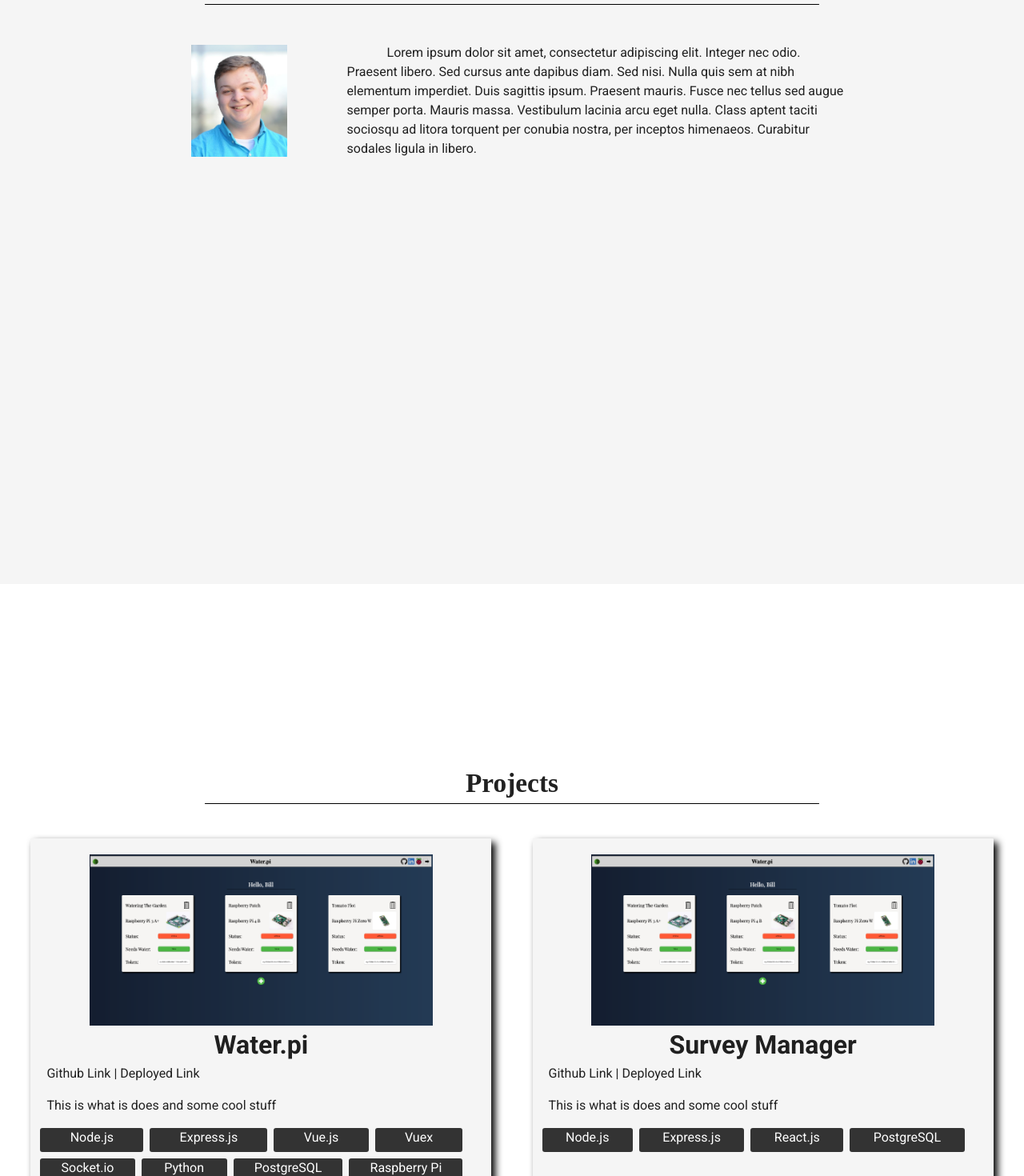
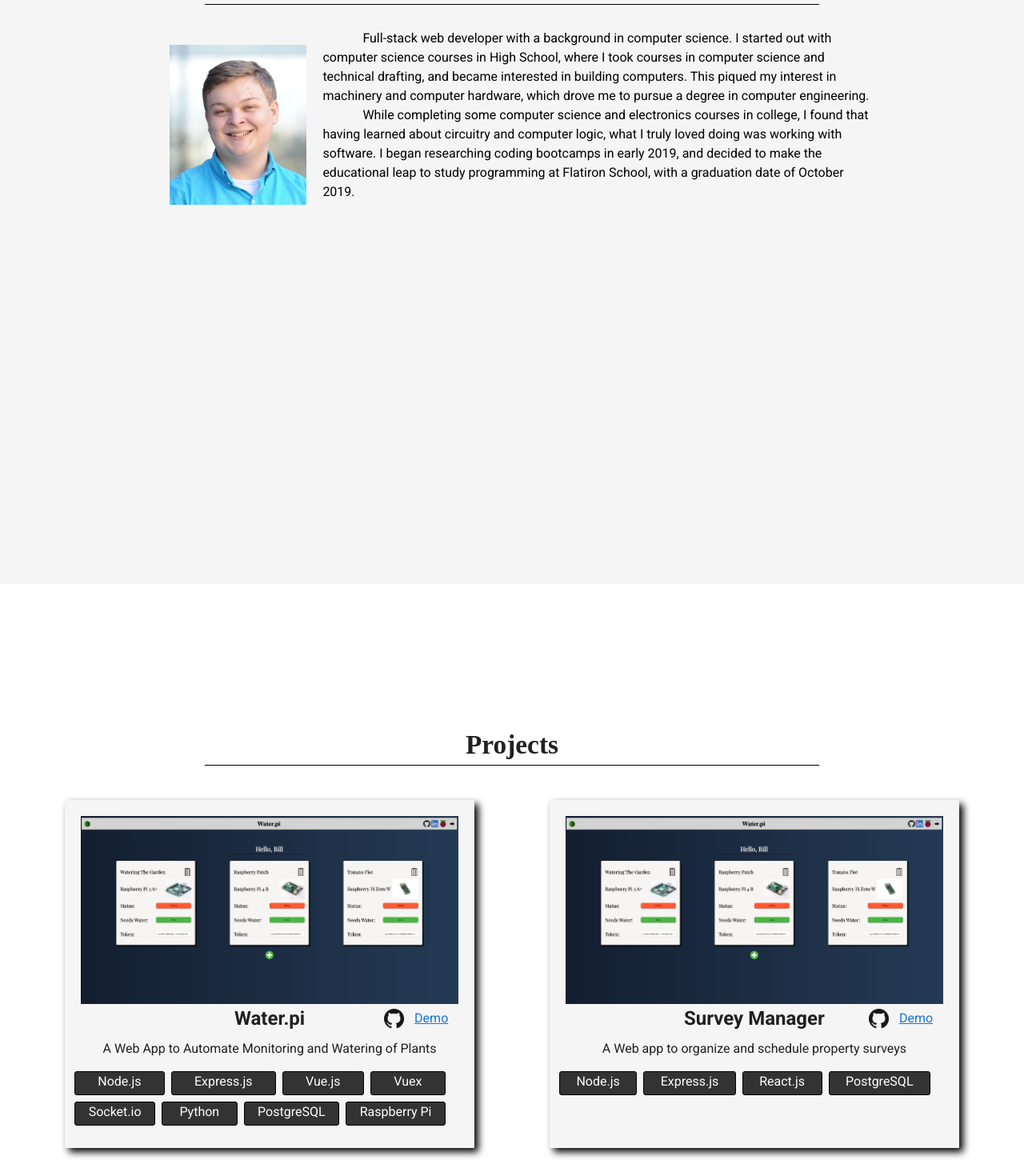
Before and after one commit to ethancollins0/PersonalSite, a Vue app: page / in a window 1280 px wide. Shown: the part 1040-2510 px from the top of the page at 80% size. Built offline with nearby package versions, Linux system fonts and the light colour scheme.

Commit message:
styling for projects and responsive design for about page

```diff
--- a/package.json
+++ b/package.json
@@ -10,6 +10,7 @@
   "dependencies": {
     "core-js": "^3.3.2",
     "vue": "^2.6.10",
+    "vue-material-design-icons": "^4.1.0",
     "vue-router": "^3.1.3",
     "vuetify": "^2.1.0",
     "vuex": "^3.0.1"
--- a/src/components/About.vue
+++ b/src/components/About.vue
@@ -4,7 +4,8 @@
             <h1>About</h1>
             <div class='about-content'>
                 <img src='@/assets/profile.jpg' />
-                <p>Lorem ipsum dolor sit amet, consectetur adipiscing elit. Integer nec odio. Praesent libero. Sed cursus ante dapibus diam. Sed nisi. Nulla quis sem at nibh elementum imperdiet. Duis sagittis ipsum. Praesent mauris. Fusce nec tellus sed augue semper porta. Mauris massa. Vestibulum lacinia arcu eget nulla. Class aptent taciti sociosqu ad litora torquent per conubia nostra, per inceptos himenaeos. Curabitur sodales ligula in libero. </p>
+                <p>Full-stack web developer with a background in computer science. I started out with computer science courses in High School, where I took courses in computer science and technical drafting, and became interested in building computers.  This piqued my interest in machinery and computer hardware, which drove me to pursue a degree in computer engineering. </p>
+                <p>While completing some computer science and electronics courses in college, I found that having learned about circuitry and computer logic, what I truly loved doing was working with software. I began researching coding bootcamps in early 2019, and decided to make the educational leap to study programming at Flatiron School, with a graduation date of October 2019.</p>
             </div>
         </div>
     </div>
@@ -38,12 +39,12 @@
 
             .about-content {
                 width: 70%;
-                display: flex;
-                flex-direction: row;
-                align-items: center;
-                justify-content: space-around;
+                // display: flex;
+                // flex-direction: row;
+                // align-items: center;
+                // justify-content: space-around;
                 img {
-                    height: 180px;
+                    height: 240px;
                     width: auto;
                     padding: 20px;
                     float: left;
@@ -52,8 +53,8 @@
                 p {
                     margin: 0;
                     text-indent: 50px;
-                    width: 70%;
-                    float: left;
+                    width: 100%;
+                    color: black;
                 }
             }
 
@@ -76,17 +77,36 @@
 
     @media screen and (max-width: 600px) {
         .about {
+            height: 150vh;
             .about-container {
                 .about-content {
                     display: flex;
                     flex-direction: column;
+                    align-items: center;
+
+                    img {
+                        height: 240px;
+                        width: 211px;
+                    }
 
                     p {
                         width: 100%;
-                        font-size: 14px;
+                        font-size: 16px;
                     }
                 }
             }
         }
     }
+
+    @media screen and (max-width: 450px) {
+        .about {
+            height: 170vh;
+        }
+    }
+
+    @media screen and (max-width: 350px) {
+        .about {
+            height: 190vh;
+        }
+    }
 </style>
--- a/src/components/Intro.vue
+++ b/src/components/Intro.vue
@@ -1,7 +1,7 @@
 <template>
     <div id='home' class='intro-container'>
         <h1>Hi, I'm <span class='highlight'>Ethan Collins.</span></h1>
-        <h2>I'm a full-stack software developer.</h2>
+        <h2>I'm a full-stack web developer.</h2>
         <button @click="handleClick" class='intro-button'>See my Work <i></i> </button>
     </div>
 </template>
--- a/src/components/Navbar.vue
+++ b/src/components/Navbar.vue
@@ -20,7 +20,6 @@
         methods: {
             handleClick(event){
                 const name = event.target.getAttribute('name')
-                this.$store.commit('siteSection', name)
                 name == 'about'
                     ? document.querySelector('#navbar').scrollIntoView({ behavior: 'smooth' })
                     : document.querySelector(`#${event.target.getAttribute('name')}`).scrollIntoView({ behavior: 'smooth' })
--- a/src/components/Project.vue
+++ b/src/components/Project.vue
@@ -2,12 +2,18 @@
     <div class='project'>  <!-- hover to reveal cool features, flip card -->
         <div class='project-title'>
             <img src='@/assets/water.pi.png' />
-            <h1>{{project.title}}</h1>
+            <div class='project-info'>
+                <span class='title-division'></span>
+                <span class='title-division'>
+                    <h2>{{project.title}}</h2>
+                </span>
+                <span class='title-division links'>
+                    <img src='@/assets/github.png' alt='github' @click="handleClick" />
+                    <a v-if="project.demo" :href="project.demo">Demo</a>
+                </span>
+            </div>
         </div>
-        <div class='project-info'>
-            <p>Github Link | Deployed Link</p>
-            <p>This is what is does and some cool stuff</p>
-        </div>
+        <p class='project-description'>{{ project.description }}</p>
         <div class='project-masonry'>
             <div class='project-brick' v-for="(technology, index) in project.technologies" :key="index">{{ technology }}</div>
         </div>
@@ -19,8 +25,10 @@
         props: {
             project: Object
         },
-        mounted(){
-            console.log(this.project)
+        methods: {
+            handleClick(){
+                window.open(this.project.github)
+            }
         }
     }
 </script>
@@ -33,19 +41,66 @@
         box-shadow: 5px 5px 10px black;
         margin: 1vw;
         padding: 20px;
-        width: 45%;
+        width: 40%;
         background-color: #f5f5f5;
         display: flex;
         flex-direction: column;
         align-content: center;
+
+        .project-description {
+            display: flex;
+            justify-content: center;
+        }
+
         .project-title {
             display: flex;
             flex-direction: column;
             align-items: center;
             img {
                 height: auto;
-                width: 80%;
+                width: 100%;
             }
+
+            .project-info {
+                display: flex;
+                flex-direction: row;
+                width: 100%;
+                padding-bottom: 0.5rem;
+
+                .title-division:first-of-type {
+                    width: 30%;
+                }
+
+                .title-division:nth-of-type(2) {
+                    width: 40%;
+                    // background-color: black;
+                    display: flex;
+                    justify-content: center;
+                }
+
+
+
+                .links {
+                    width: 30%;
+                    display: flex;
+                    justify-content: flex-end;
+                    align-items: center;
+                    img {
+                        height: 25px;
+                        width: auto;
+                        margin-right: 0.8rem;
+                    }
+
+                    img:hover {
+                        cursor: pointer;
+                    }
+
+                    a {
+                        margin-right: 0.8rem;
+                    }
+                }
+            }
+
         }
 
         .project-masonry {
@@ -63,6 +118,7 @@
                 height: 30px;
                 min-width: 20%;
                 margin: 0 8px 8px 0;
+                border: 1px solid black;
             }
         }
     }
--- a/src/components/Projects.vue
+++ b/src/components/Projects.vue
@@ -37,7 +37,7 @@
 
 
         .divider {
-            height: 4rem;
+            height: 1rem;
         }
 
         .content-container {
--- a/src/main.js
+++ b/src/main.js
@@ -3,6 +3,7 @@ import App from './App.vue'
 import router from './router'
 import store from './store'
 import vuetify from './plugins/vuetify';
+import 'vue-material-design-icons/styles.css'
 
 Vue.config.productionTip = false
 
--- a/src/store/index.js
+++ b/src/store/index.js
@@ -19,7 +19,7 @@ export default new Vuex.Store({
       },
       {
         title: 'Survey Manager',
-        description: 'A Web app for property managers to organize and schedule surveys',
+        description: 'A Web app to organize and schedule property surveys',
         github: 'https://github.com/ethancollins0/mod-4-frontend',
         image_url: '@/assets/water_pi.jpg',
         demo: 'https://survey-manager-9c175.firebaseapp.com/login',
```
Also changed, not shown: src/assets/github.png (added), 1 other file (tests, documents, lock files or other folders).
